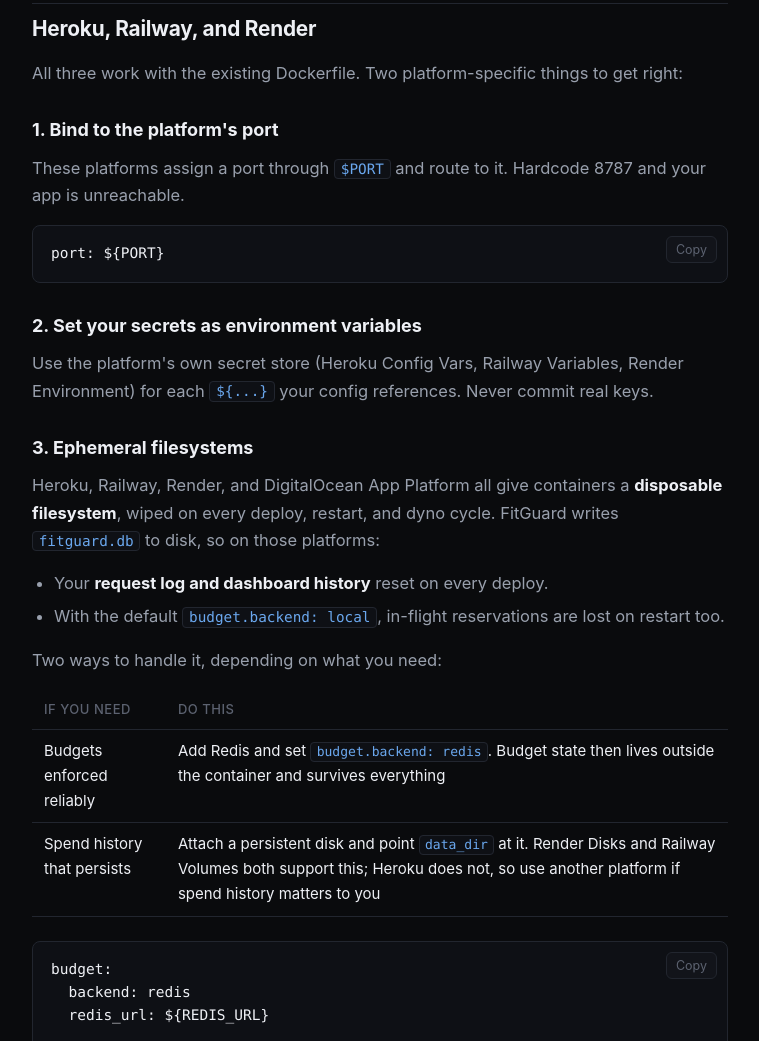
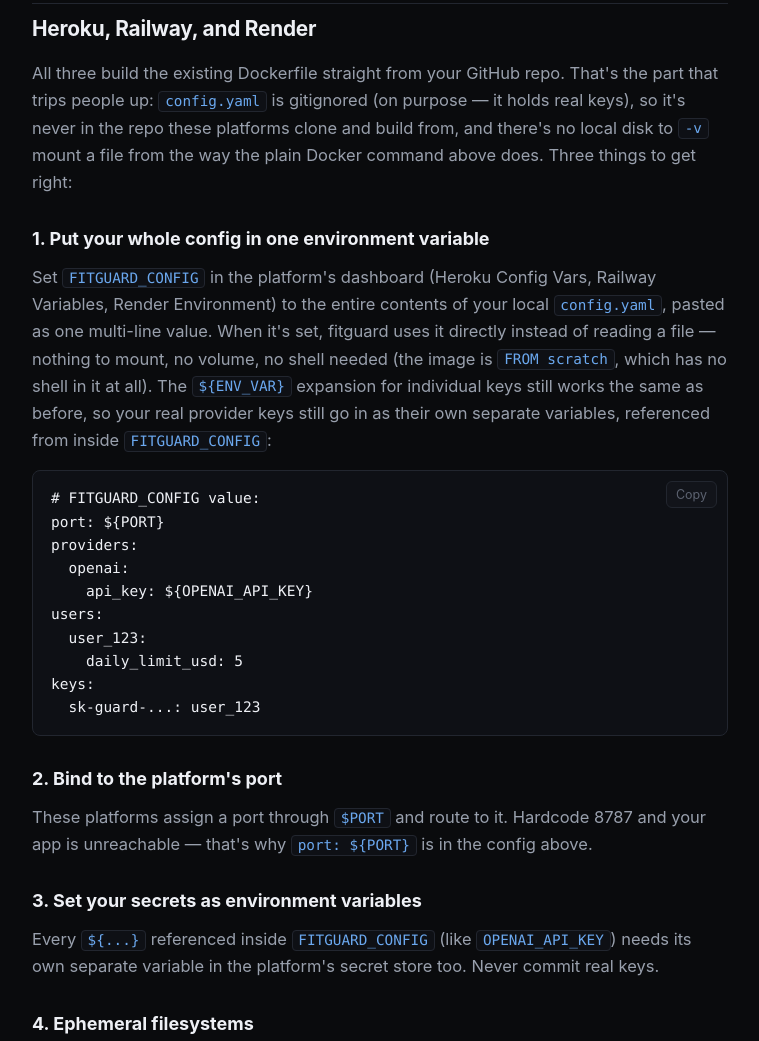
Before and after one commit to Oluiy/ai-cost-guard, a plain HTML site: page docs/guide/deployment.html in a window 1280 px wide. Shown: the part 2438-3479 px from the top of the page, without its empty margins (285-1044 px from the left). Drawn offline with Linux system fonts and the light colour scheme.

Commit message:
Modfied documentation

```diff
--- a/docs/guide/deployment.html
+++ b/docs/guide/deployment.html
@@ -135,16 +135,39 @@ WantedBy=multi-user.target</pre>
     <p>Works, but it's a container platform with an ephemeral filesystem &mdash; read <a href="#ephemeral">the section below</a> before choosing it. Attach a managed Redis and set both backends to <code class="inline">redis</code>.</p>
 
     <h2 id="paas">Heroku, Railway, and Render</h2>
-    <p>All three work with the existing Dockerfile. Two platform-specific things to get right:</p>
+    <p>All three build the existing Dockerfile straight from your GitHub repo. That's the part that trips people up:
+      <code class="inline">config.yaml</code> is gitignored (on purpose &mdash; it holds real keys), so it's never in the repo
+      these platforms clone and build from, and there's no local disk to <code class="inline">-v</code> mount a file from
+      the way the plain Docker command above does. Three things to get right:</p>
 
-    <h3>1. Bind to the platform's port</h3>
-    <p>These platforms assign a port through <code class="inline">$PORT</code> and route to it. Hardcode 8787 and your app is unreachable.</p>
-    <pre>port: ${PORT}</pre>
+    <h3>1. Put your whole config in one environment variable</h3>
+    <p>
+      Set <code class="inline">FITGUARD_CONFIG</code> in the platform's dashboard (Heroku Config Vars, Railway Variables,
+      Render Environment) to the entire contents of your local <code class="inline">config.yaml</code>, pasted as one
+      multi-line value. When it's set, fitguard uses it directly instead of reading a file &mdash; nothing to mount, no
+      volume, no shell needed (the image is <code class="inline">FROM scratch</code>, which has no shell in it at all).
+      The <code class="inline">${ENV_VAR}</code> expansion for individual keys still works the same as before, so your
+      real provider keys still go in as their own separate variables, referenced from inside
+      <code class="inline">FITGUARD_CONFIG</code>:
+    </p>
+    <pre># FITGUARD_CONFIG value:
+port: ${PORT}
+providers:
+  openai:
+    api_key: ${OPENAI_API_KEY}
+users:
+  user_123:
+    daily_limit_usd: 5
+keys:
+  sk-guard-...: user_123</pre>
 
-    <h3>2. Set your secrets as environment variables</h3>
-    <p>Use the platform's own secret store (Heroku Config Vars, Railway Variables, Render Environment) for each <code class="inline">${...}</code> your config references. Never commit real keys.</p>
+    <h3>2. Bind to the platform's port</h3>
+    <p>These platforms assign a port through <code class="inline">$PORT</code> and route to it. Hardcode 8787 and your app is unreachable &mdash; that's why <code class="inline">port: ${PORT}</code> is in the config above.</p>
 
-    <h3 id="ephemeral">3. Ephemeral filesystems</h3>
+    <h3>3. Set your secrets as environment variables</h3>
+    <p>Every <code class="inline">${...}</code> referenced inside <code class="inline">FITGUARD_CONFIG</code> (like <code class="inline">OPENAI_API_KEY</code>) needs its own separate variable in the platform's secret store too. Never commit real keys.</p>
+
+    <h3 id="ephemeral">4. Ephemeral filesystems</h3>
     <p>
       Heroku, Railway, Render, and DigitalOcean App Platform all give containers a <strong>disposable filesystem</strong>,
       wiped on every deploy, restart, and dyno cycle. FitGuard writes <code class="inline">fitguard.db</code> to disk, so on
```
Also changed, not shown: docs/guide/configuration.html (+8 -0 lines).
